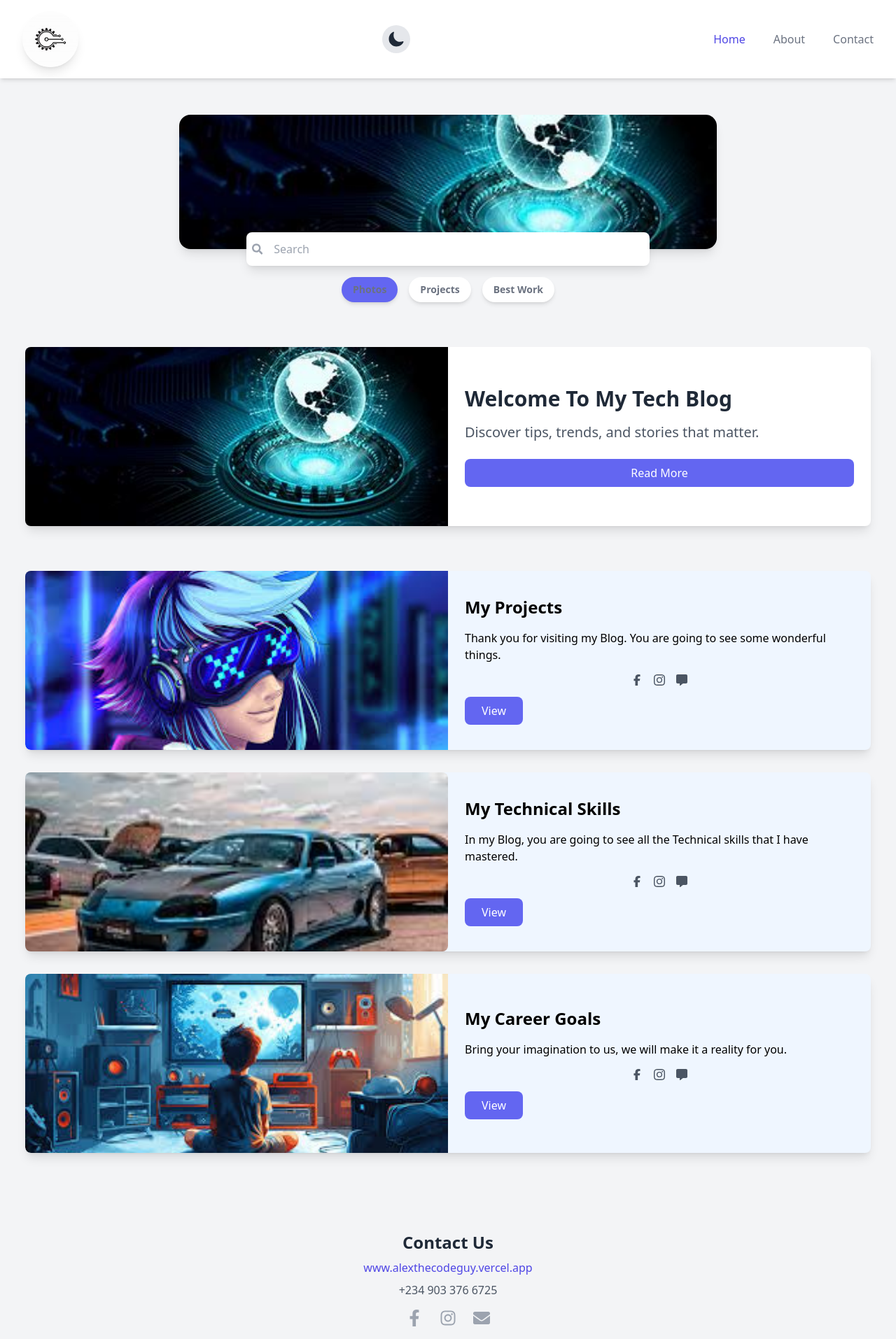
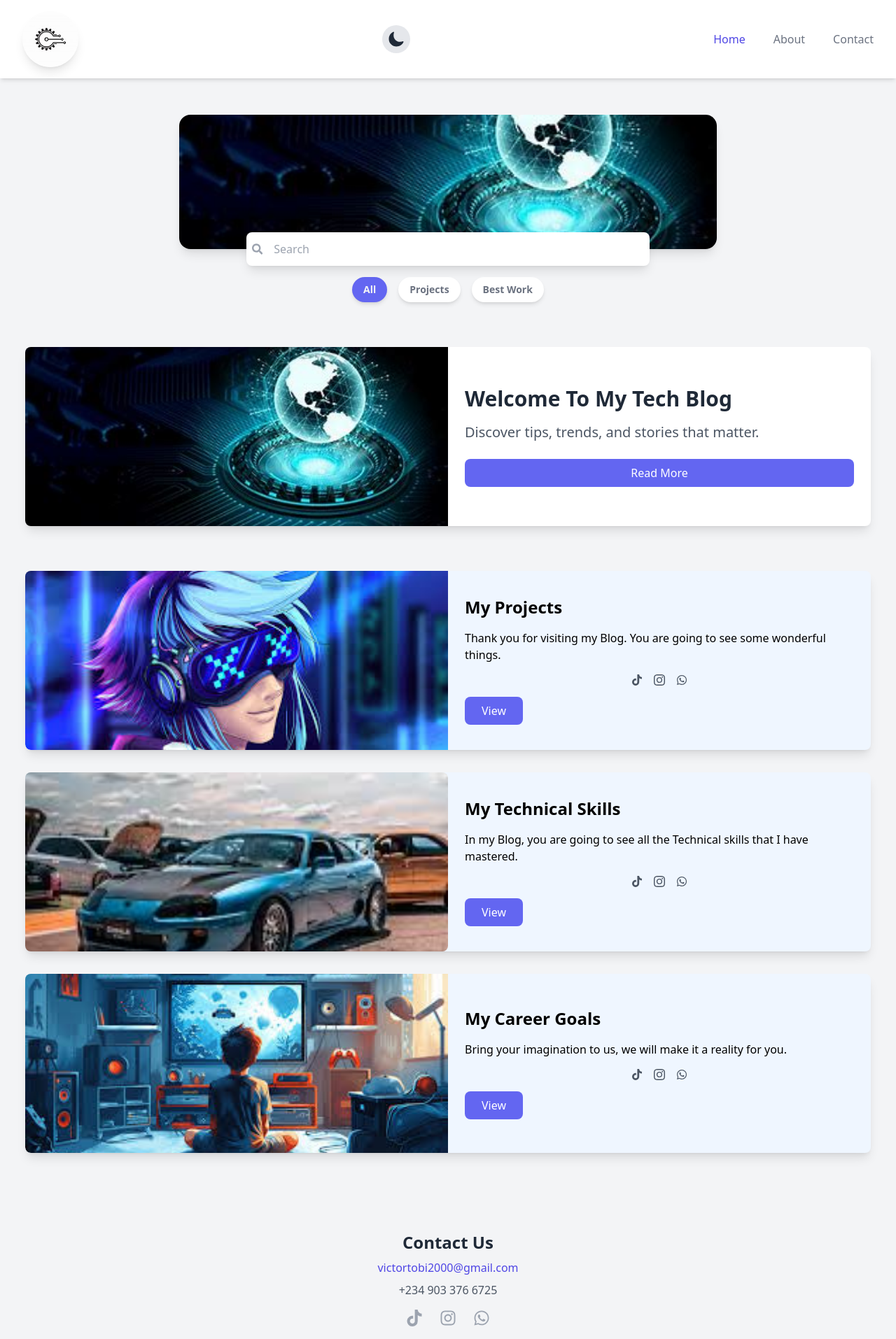
Before and after one commit to Oluwatobi97/My-Blog, a React (Vite) app in the folder my-blog/: page / in a window 1280 px wide. Shown: the top 1914 px of the page at 70% size. Built offline with nearby package versions, Linux system fonts and the light colour scheme.

Commit message:
change the icon of the social medial

```diff
--- a/my-blog/src/Component/Blogs.jsx
+++ b/my-blog/src/Component/Blogs.jsx
@@ -2,7 +2,7 @@ import React, { useEffect, useState } from "react";
 import Photo4 from "../assets/images/Photo4.jpeg";
 import Photo2 from "../assets/images/Photo2.jpeg";
 import Photo5 from "../assets/images/Photo5.jpeg";
-import { FaFacebookF } from "react-icons/fa6";
+import { FaFacebookF, FaTicket, FaTiktok, FaWhatsapp } from "react-icons/fa6";
 import { BsInstagram } from "react-icons/bs";
 import { FaMessage } from "react-icons/fa6";
 import { useNavigate } from "react-router-dom";
@@ -62,9 +62,9 @@ function Blogs() {
               wonderful things.
             </p>
             <div className="flex justify-center space-x-4 mb-4">
-              <FaFacebookF className="text-gray-600 dark:text-gray-400 hover:text-indigo-500 cursor-pointer" />
+              <FaTiktok className="text-gray-600 dark:text-gray-400 hover:text-indigo-500 cursor-pointer" />
               <BsInstagram className="text-gray-600 dark:text-gray-400 hover:text-indigo-500 cursor-pointer" />
-              <FaMessage className="text-gray-600 dark:text-gray-400 hover:text-indigo-500 cursor-pointer" />
+              <FaWhatsapp className="text-gray-600 dark:text-gray-400 hover:text-indigo-500 cursor-pointer" />
             </div>
             <button
               className={`w-full md:w-auto px-6 py-2 bg-indigo-500 text-white rounded-lg hover:bg-indigo-600 transition-all duration-300 ease-in-out ${
@@ -87,9 +87,9 @@ function Blogs() {
               have mastered.
             </p>
             <div className="flex justify-center space-x-4 mb-4">
-              <FaFacebookF className="text-gray-600 dark:text-gray-400 hover:text-indigo-500 cursor-pointer" />
+              <FaTiktok className="text-gray-600 dark:text-gray-400 hover:text-indigo-500 cursor-pointer" />
               <BsInstagram className="text-gray-600 dark:text-gray-400 hover:text-indigo-500 cursor-pointer" />
-              <FaMessage className="text-gray-600 dark:text-gray-400 hover:text-indigo-500 cursor-pointer" />
+              <FaWhatsapp className="text-gray-600 dark:text-gray-400 hover:text-indigo-500 cursor-pointer" />
             </div>
             <button
               className={`w-full md:w-auto px-6 py-2 bg-indigo-500 text-white rounded-lg hover:bg-indigo-600 transition-all duration-300 ease-in-out ${
@@ -121,9 +121,9 @@ function Blogs() {
               Bring your imagination to us, we will make it a reality for you.
             </p>
             <div className="flex justify-center space-x-4 mb-4">
-              <FaFacebookF className="text-gray-600 dark:text-gray-400 hover:text-indigo-500 cursor-pointer" />
+              <FaTiktok className="text-gray-600 dark:text-gray-400 hover:text-indigo-500 cursor-pointer" />
               <BsInstagram className="text-gray-600 dark:text-gray-400 hover:text-indigo-500 cursor-pointer" />
-              <FaMessage className="text-gray-600 dark:text-gray-400 hover:text-indigo-500 cursor-pointer" />
+              <FaWhatsapp className="text-gray-600 dark:text-gray-400 hover:text-indigo-500 cursor-pointer" />
             </div>
             <button
               className={`w-full md:w-auto px-6 py-2 bg-indigo-500 text-white rounded-lg hover:bg-indigo-600 transition-all duration-300 ease-in-out ${
--- a/my-blog/src/Component/Footer.jsx
+++ b/my-blog/src/Component/Footer.jsx
@@ -1,5 +1,11 @@
 import React from "react";
-import { FaFacebookF, FaInstagram, FaEnvelope } from "react-icons/fa";
+import {
+  FaFacebookF,
+  FaInstagram,
+  FaEnvelope,
+  FaWhatsapp,
+} from "react-icons/fa";
+import { FaTiktok } from "react-icons/fa6";
 
 function Footer() {
   return (
@@ -15,16 +21,22 @@ function Footer() {
             rel="noopener noreferrer"
             className="text-indigo-600 hover:text-indigo-800 transition-colors duration-300"
           >
-            www.alexthecodeguy.vercel.app
+            victortobi2000@gmail.com
           </a>
           <p className="text-gray-600 dark:text-gray-100 mt-2">
             +234 903 376 6725
           </p>
         </div>
         <div className="flex justify-center space-x-6">
-          <SocialIcon Icon={FaFacebookF} href="https://facebook.com" />
-          <SocialIcon Icon={FaInstagram} href="https://instagram.com" />
-          <SocialIcon Icon={FaEnvelope} href="mailto:contact@example.com" />
+          <SocialIcon
+            Icon={FaTiktok}
+            href=" https://www.tiktok.com/@johnnie_26?_t=8sAxeHsL4OE&_r=1  "
+          />
+          <SocialIcon
+            Icon={FaInstagram}
+            href="https://www.instagram.com/alexcode.664284/profilecard/?igsh=ZjY4OWt3czh5OW9j "
+          />
+          <SocialIcon Icon={FaWhatsapp} href=" https://whatsapp.com/biz/ " />
         </div>
         <div className="text-center mt-4 text-sm text-gray-500 dark:text-gray-100 ">
           © {new Date().getFullYear()} Alex The Code Guy. All rights reserved.
--- a/my-blog/src/Component/Search.jsx
+++ b/my-blog/src/Component/Search.jsx
@@ -8,7 +8,7 @@ function Search() {
   const tags = [
     {
       id: 1,
-      description: "Photos",
+      description: "All",
     },
     {
       id: 2,
@@ -54,7 +54,7 @@ function Search() {
                 px-4 py-2 rounded-full text-sm font-semibold transition-all duration-300 ease-in-out
                 ${
                   index === activeIndex
-                    ? "bg-indigo-500 text-gray-500 dark:text-black"
+                    ? "bg-indigo-500 text-gray-100 dark:text-black"
                     : "bg-white dark:bg-gray-800 text-gray-500 dark:text-gray-100 hover:bg-gray-100"
                 }
                 shadow-md hover:shadow-lg
--- a/my-blog/src/Page/AllMyProject/FirstProject.jsx
+++ b/my-blog/src/Page/AllMyProject/FirstProject.jsx
@@ -102,7 +102,7 @@ function FirstProject() {
 
   return (
     <div className="max-w-4xl mx-auto p-6 bg-white dark:bg-gray-800  shadow-lg rounded-lg mt-10">
-      <h1 className="text-3xl font-bold text-center text-gray-800 dark:text-gray-100 mb-8">
+      <h1 className="text-3xl font-bold text-center text-gray-800 dark:text-blue-600 mb-8">
         My First FullStack Website: Federal Investment
       </h1>
 
@@ -117,7 +117,7 @@ function FirstProject() {
       </h2>
       <div className="space-y-4 mb-8">
         {features.map((feature, index) => (
-          <div key={index} className="bg-gray-50 p-4 rounded-lg">
+          <div key={index} className="bg-gray-50 p-4  rounded-lg">
             <h3 className="text-xl font-semibold text-gray-800 mb-2">
               {index + 1}. {feature.title}
             </h3>
```
